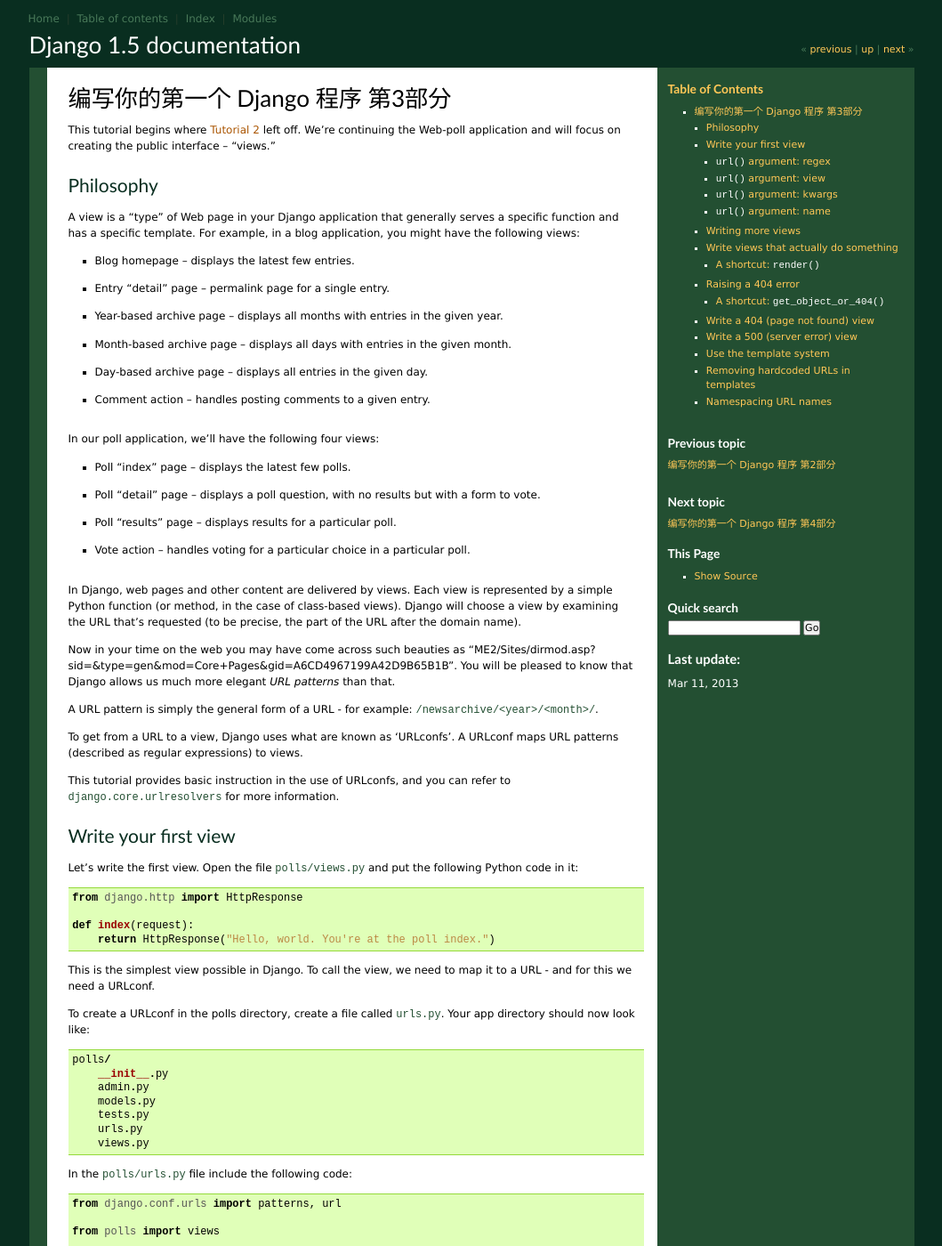
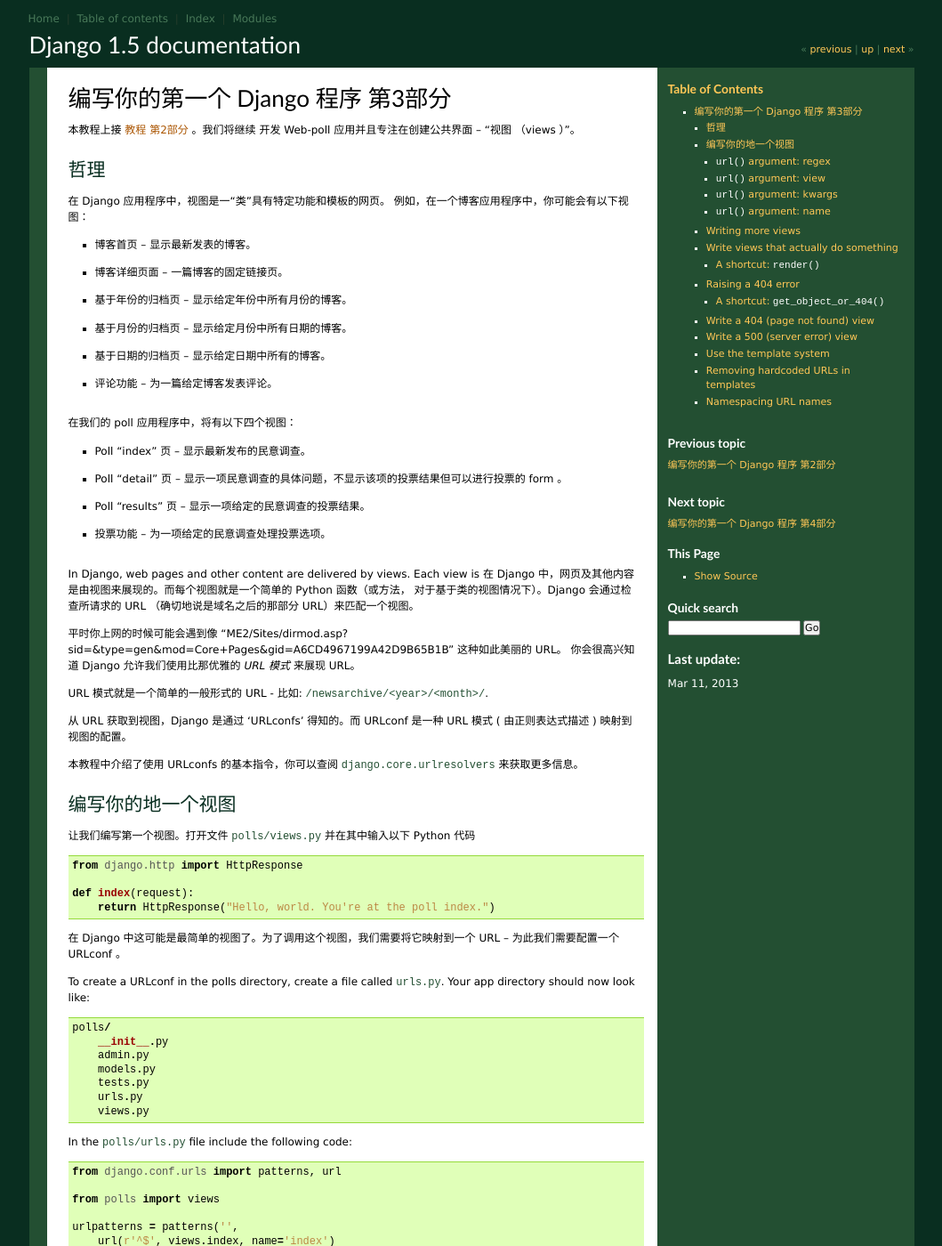
Before and after one commit to yourtion/Django-Chinese-Docs, a Sphinx documentation site: the page built from docs/intro/tutorial03.txt, in a window 1280 px wide and 1400 px high. Shown: the whole window at 89% size, without its empty margins (110-1169 px from the left). Built offline with Sphinx 7.4.7, drawn with Linux system fonts in a browser that asks for light colours; cross-references to code outside the pages are shown as plain code.

Commit message:
开始翻译教程3

```diff
--- a/docs/intro/tutorial03.txt
+++ b/docs/intro/tutorial03.txt
@@ -2,75 +2,67 @@
 编写你的第一个 Django 程序 第3部分
 =====================================
 
-This tutorial begins where :doc:`Tutorial 2 </intro/tutorial02>` left off. We're
-continuing the Web-poll application and will focus on creating the public
-interface -- "views."
+本教程上接 :doc:`教程 第2部分 </intro/tutorial02>` 。我们将继续
+开发 Web-poll 应用并且专注在创建公共界面 --  "视图 （views ）"。
 
-Philosophy
+哲理
 ==========
 
-A view is a "type" of Web page in your Django application that generally serves
-a specific function and has a specific template. For example, in a blog
-application, you might have the following views:
+在 Django 应用程序中，视图是一“类”具有特定功能和模板的网页。
+例如，在一个博客应用程序中，你可能会有以下视图：
 
-* Blog homepage -- displays the latest few entries.
+* 博客首页 -- 显示最新发表的博客。
 
-* Entry "detail" page -- permalink page for a single entry.
+* 博客详细页面 -- 一篇博客的固定链接页。
 
-* Year-based archive page -- displays all months with entries in the
-  given year.
+* 基于年份的归档页 -- 显示给定年份中所有月份的博客。
 
-* Month-based archive page -- displays all days with entries in the
-  given month.
+* 基于月份的归档页 -- 显示给定月份中所有日期的博客。
 
-* Day-based archive page -- displays all entries in the given day.
+* 基于日期的归档页 -- 显示给定日期中所有的博客。
 
-* Comment action -- handles posting comments to a given entry.
+* 评论功能 -- 为一篇给定博客发表评论。
 
-In our poll application, we'll have the following four views:
+在我们的 poll 应用程序中，将有以下四个视图：
 
-* Poll "index" page -- displays the latest few polls.
+* Poll "index" 页 -- 显示最新发布的民意调查。
 
-* Poll "detail" page -- displays a poll question, with no results but
-  with a form to vote.
+* Poll "detail" 页 -- 显示一项民意调查的具体问题，不显示该项的投票结果但可以进行投票的 form 。
 
-* Poll "results" page -- displays results for a particular poll.
+* Poll "results" 页 -- 显示一项给定的民意调查的投票结果。
 
-* Vote action -- handles voting for a particular choice in a particular
-  poll.
+* 投票功能 -- 为一项给定的民意调查处理投票选项。
 
 In Django, web pages and other content are delivered by views. Each view is
-represented by a simple Python function (or method, in the case of class-based
-views). Django will choose a view by examining the URL that's requested (to be
-precise, the part of the URL after the domain name).
+在 Django 中，网页及其他内容是由视图来展现的。而每个视图就是一个简单的 Python 函数（或方法，
+对于基于类的视图情况下）。Django 会通过检查所请求的 URL （确切地说是域名之后的那部分 URL）来匹配一个视图。
 
-Now in your time on the web you may have come across such beauties as
-"ME2/Sites/dirmod.asp?sid=&type=gen&mod=Core+Pages&gid=A6CD4967199A42D9B65B1B".
-You will be pleased to know that Django allows us much more elegant
-*URL patterns* than that.
+平时你上网的时候可能会遇到像
+"ME2/Sites/dirmod.asp?sid=&type=gen&mod=Core+Pages&gid=A6CD4967199A42D9B65B1B" 这种如此美丽的 URL。
+你会很高兴知道 Django 允许我们使用比那优雅的 *URL 模式* 来展现 URL。
 
-A URL pattern is simply the general form of a URL - for example:
+URL 模式就是一个简单的一般形式的 URL - 比如:
 ``/newsarchive/<year>/<month>/``.
 
-To get from a URL to a view, Django uses what are known as 'URLconfs'. A
-URLconf maps URL patterns (described as regular expressions) to views.
+从 URL 获取到视图，Django 是通过 'URLconfs' 得知的。而
+URLconf 是一种 URL 模式 ( 由正则表达式描述 ) 映射到视图的配置。
 
-This tutorial provides basic instruction in the use of URLconfs, and you can
-refer to :mod:`django.core.urlresolvers` for more information.
+本教程中介绍了使用 URLconfs 的基本指令，你可以查阅
+:mod:`django.core.urlresolvers` 来获取更多信息。
 
-Write your first view
+编写你的地一个视图
 =====================
 
-Let's write the first view. Open the file ``polls/views.py``
-and put the following Python code in it::
+让我们编写第一个视图。打开文件 ``polls/views.py``
+并在其中输入以下 Python 代码 ::
 
     from django.http import HttpResponse
 
     def index(request):
         return HttpResponse("Hello, world. You're at the poll index.")
 
-This is the simplest view possible in Django. To call the view, we need to map
-it to a URL - and for this we need a URLconf.
+在 Django 中这可能是最简单的视图了。为了调用这个视图，我们需要将它映射到一个 URL
+-- 为此我们需要配置一个URLconf 。
 
 To create a URLconf in the polls directory, create a file called ``urls.py``.
 Your app directory should now look like::
```
